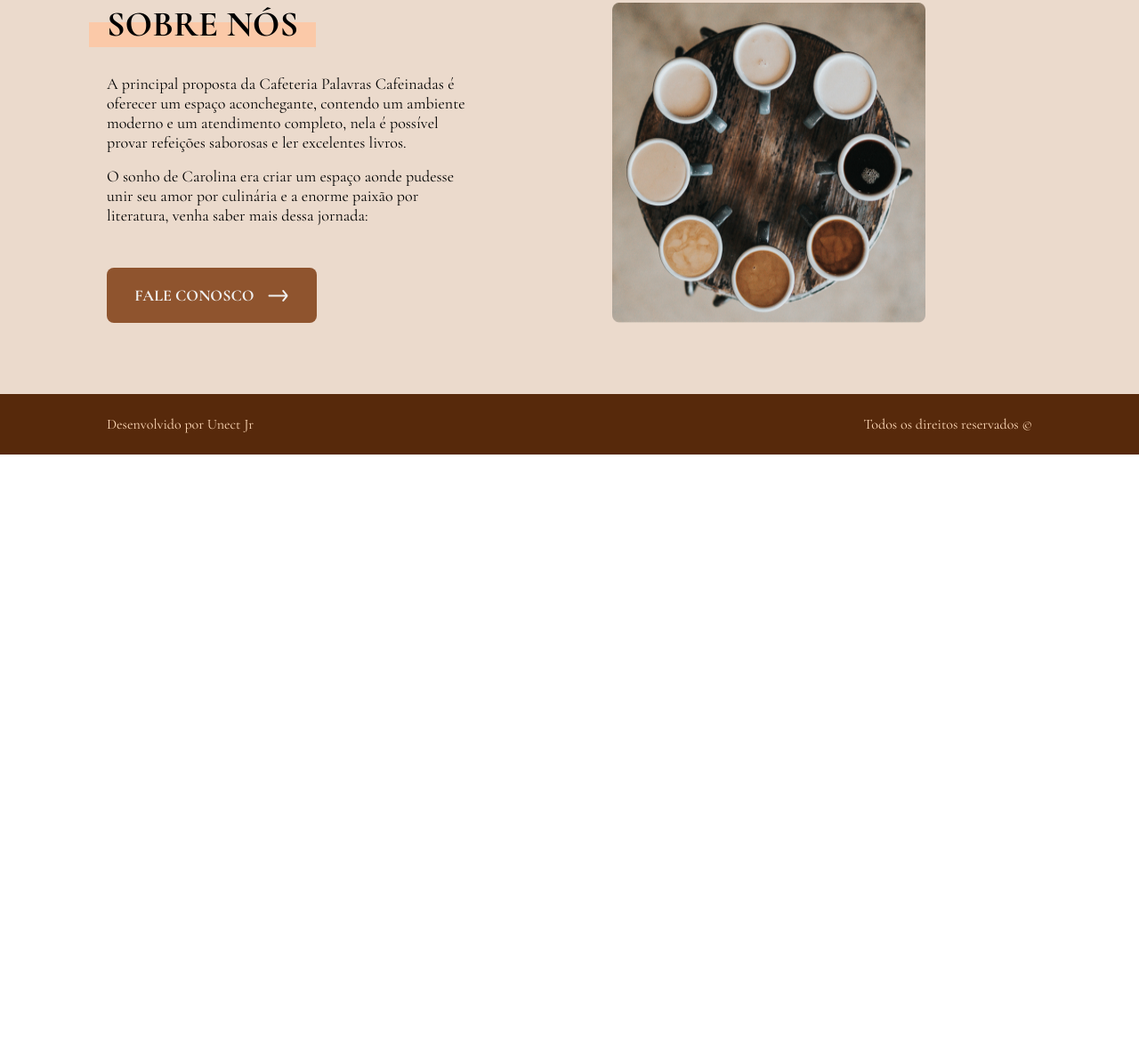
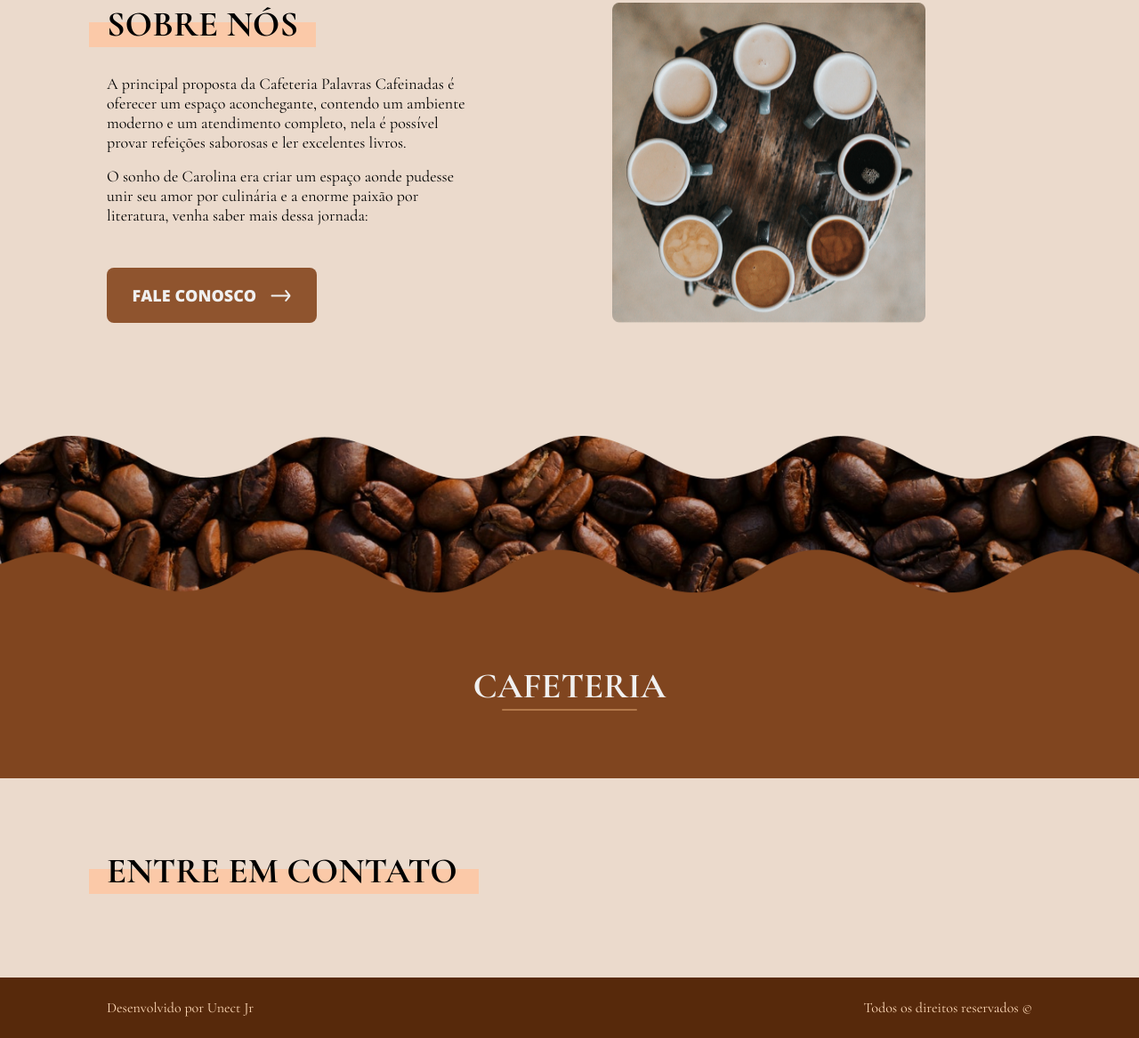
Before and after one commit to abnerns/palavras-cafeinadas, a plain HTML site: page index.html in a window 1280 px wide. Shown: the part 790-1957 px from the top of the page at 89% size. Before the commit the page ends 1301 px from the top, so only its background shows below. Drawn offline with nearby package versions, Linux system fonts and the light colour scheme.

Commit message:
feat: add cafeteria section with styles

```diff
--- a/index.html
+++ b/index.html
@@ -46,15 +46,27 @@
                 </div>
                 <img alt="coffe-group" src="./images/coffee-group.png">
             </div>
+            <img alt="cafe-onda" src="./images/cafe-onda.png" id="cafe-onda">
         </section>
         <section id="cafeteria">
             <div id="cafeteria-box">
+                <p id="caf-title">CAFETERIA</p>
+                <div>
 
+                </div>
             </div>
         </section>
-        <section id="form">
-            <div id="form-box">
+        <section id="contact">
+            <div id="contact-container">
+                <p class="title">ENTRE EM CONTATO</p>
+                <div id="contact-box">
+                    <div id="info">
 
+                    </div>
+                    <div id="form">
+
+                    </div>
+                </div>
             </div>
         </section>
     </body>
--- a/style.css
+++ b/style.css
@@ -41,9 +41,9 @@
     content: '';
     position: absolute;
     height: 2px;
-    left: 50%;
-    bottom: -0.2rem;
-    width: 0;
+    left: 15%;
+    bottom: -0.25rem;
+    width: 65%;
     background-color: #B2784A;
     transition: width 0.5s ease, left 0.5s ease;
     border-radius: 1px;
@@ -85,6 +85,81 @@
     font-family: 'Open Sans', sans-serif;
 }
 
+#about-us{
+    background-color: #EBDACC;
+    position: relative;
+}
+
+#about-container{
+    padding: 5rem 15rem 12rem 7.5rem;
+    display: flex;
+    justify-content: space-between;
+}
+
+#about-box{
+    font-family: 'Open Sans', sans-serif;
+    font-size: 18px;
+    width: 32vw;
+    display: flex;
+    flex-direction: column;
+    gap: 1rem;
+}
+
+#cafe-onda{
+    position: absolute;
+    width: 100%;
+    bottom: -7rem;
+}
+
+#cafeteria{
+    background-color: #80451F;
+}
+
+#cafeteria-box{
+    padding: 12rem 7.5rem 5rem 7.5rem;
+    display: flex;
+    justify-content: center;
+}
+
+#caf-title{
+    font-family: "Cormorant Garamond", sans-serif;
+    font-size: 40px;
+    font-weight: bold;
+    position: relative;
+    color: #F0F0F0;
+}
+
+#caf-title::after{
+    content: '';
+    position: absolute;
+    height: 2px;
+    left: 15%;
+    bottom: -0.2rem;
+    width: 70%;
+    background-color: #B2784A;
+    transition: width 0.5s ease, left 0.5s ease;
+    border-radius: 1px;
+}
+
+#contact{
+    background-color: #EBDACC;
+}
+
+#contact-container{
+    padding: 5rem 7.5rem 5rem 7.5rem;
+    display: flex;
+    flex-flow: column wrap;
+}
+
+#contact .title::after{
+    width: 438px !important;
+}
+
+#contact-box{
+    width: 100%;
+    background-color: #8F542E;
+}
+
 .btn{
     background-color: #8F542E;
     color: #F0F0F0;
@@ -92,6 +167,7 @@
     width: 18.42vw;
     height: 7.8vh;
     border-radius: 8px;
+    font-family: 'Open Sans', sans-serif;
     font-size: 18px;
     font-weight: 800;
     display: flex;
@@ -107,25 +183,6 @@
     background-color: #B2784A;
     transition: width 0.5s ease, height 0.5s ease;
     box-shadow: #8F542E 0px 5px 15px;
-}
-
-#about-us{
-    background-color: #EBDACC;
-}
-
-#about-container{
-    padding: 5rem 15rem 5rem 7.5rem;
-    display: flex;
-    justify-content: space-between;
-}
-
-#about-box{
-    font-family: 'Open Sans', sans-serif;
-    font-size: 18px;
-    width: 32vw;
-    display: flex;
-    flex-direction: column;
-    gap: 1rem;
 }
 
 .title{
```
Also changed, not shown: images/cafe-onda.png (added).
